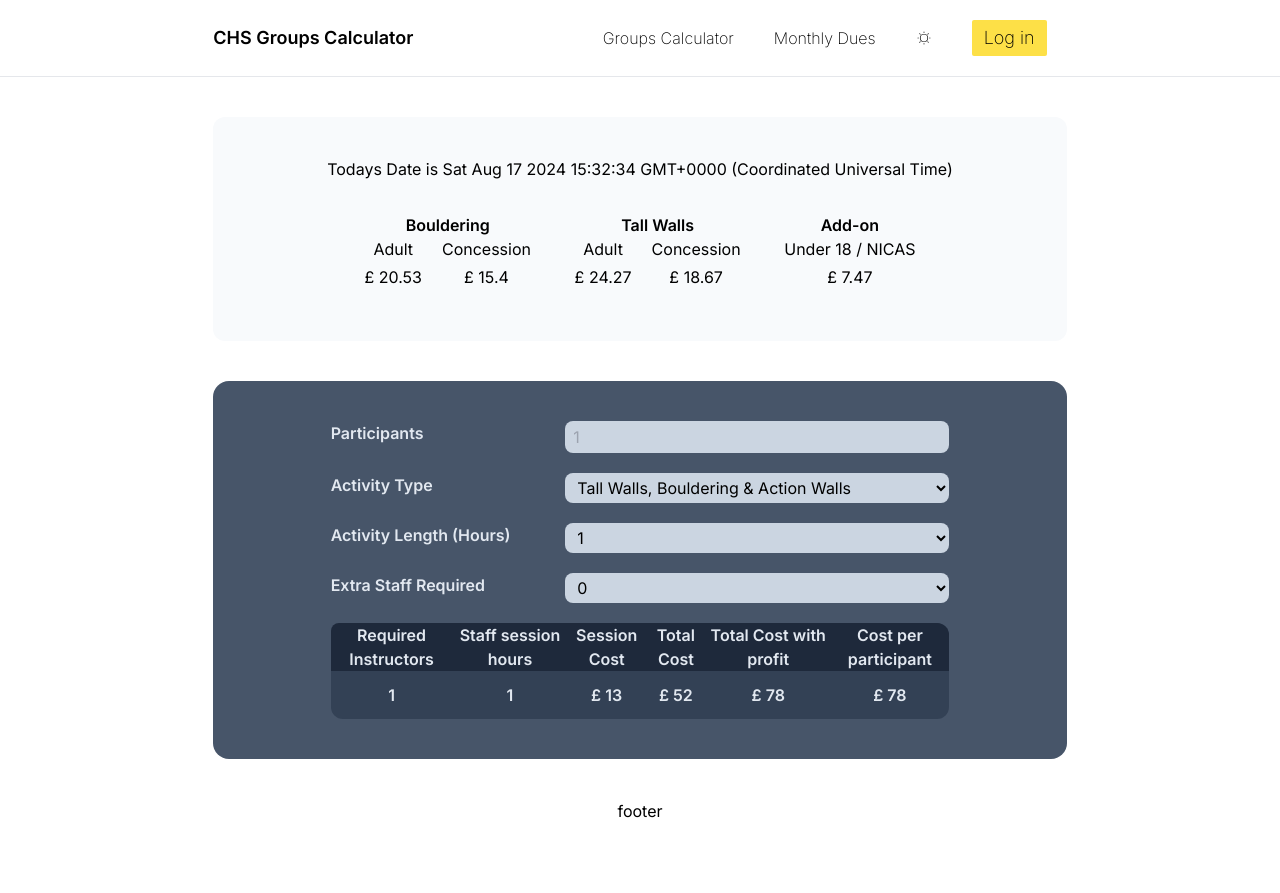
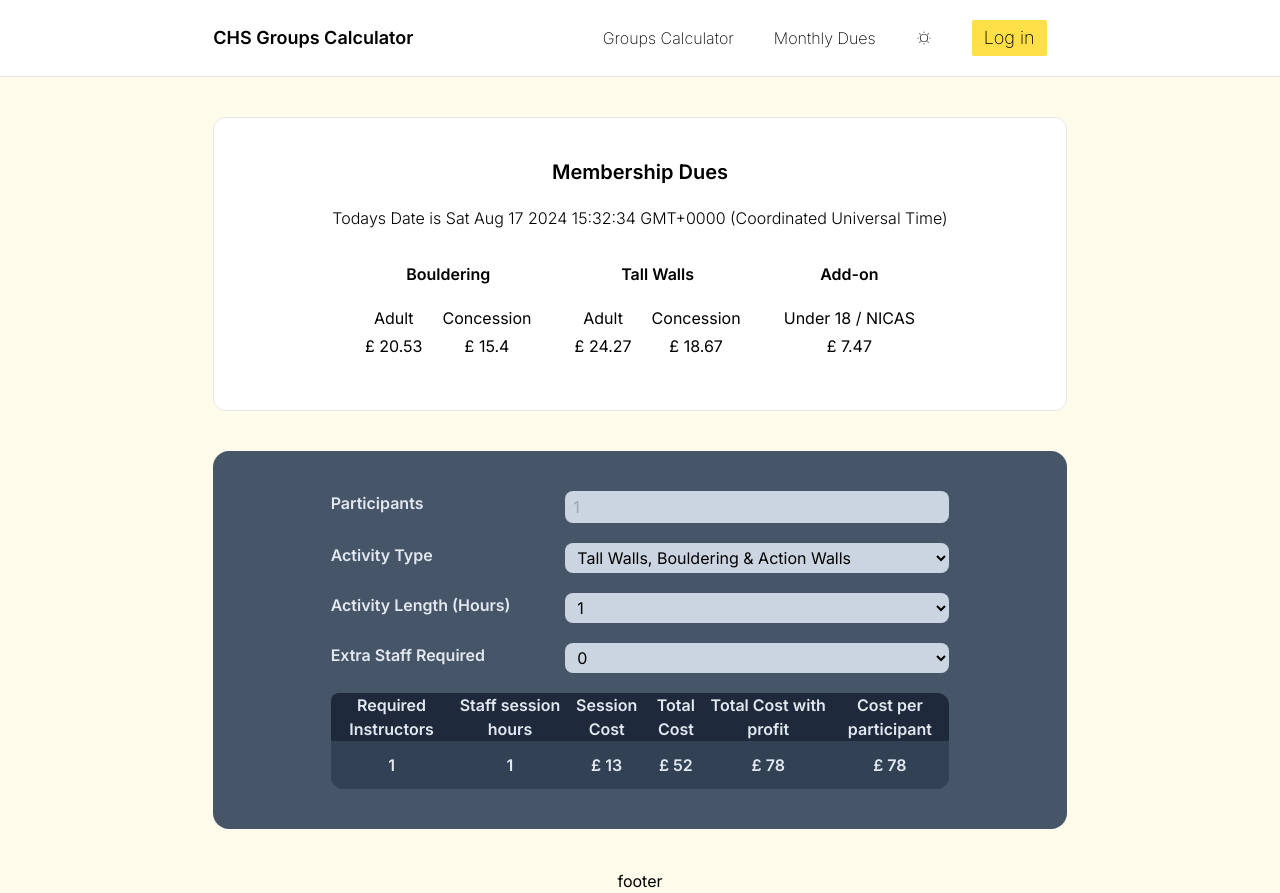
Before and after one commit to MrSteffG/chs-helper, a Next.js app: page / in a window 1280 px wide. Before the commit the page ends 823 px from the top, so only its background shows below. Built offline with nearby package versions, Linux system fonts and the light colour scheme; no server answers.

Commit message:
Update lightmode styling to Dues calculator

```diff
--- a/app/components/DuesCalculator.tsx
+++ b/app/components/DuesCalculator.tsx
@@ -71,10 +71,13 @@ const DuesCalculator = () => {
   };
 
   return (
-    <div className="flex w-2/3 flex-col items-center justify-center gap-5 rounded-xl bg-slate-50 p-10 dark:bg-slate-600 dark:text-white">
-      <h3 className="flex gap-5">Todays Date is {todaysDate.toString()}</h3>
+    <div className="flex w-2/3 flex-col items-center justify-center gap-5 rounded-xl border bg-white p-10 dark:bg-slate-600 dark:text-white">
+      <h3 className="flex text-xl font-semibold">Membership Dues</h3>
+      <h3 className="flex font-light">
+        Todays Date is {todaysDate.toString()}
+      </h3>
       <div className="flex w-4/5 items-center justify-around rounded-2xl p-3 dark:bg-slate-800">
-        <div className="flex flex-col items-center justify-center">
+        <div className="flex flex-col items-center justify-center gap-5">
           <h2 className="font-semibold">Bouldering</h2>
           <div className="flex items-center justify-center gap-5 text-center">
             <div className="flex flex-col gap-1">
@@ -87,7 +90,7 @@ const DuesCalculator = () => {
             </div>
           </div>
         </div>
-        <div className="flex flex-col items-center justify-center">
+        <div className="flex flex-col items-center justify-center gap-5">
           <h3 className="font-semibold">Tall Walls</h3>
           <div className="flex items-center justify-center gap-5 text-center">
             <div className="flex flex-col gap-1">
@@ -100,7 +103,7 @@ const DuesCalculator = () => {
             </div>
           </div>
         </div>
-        <div className="flex flex-col items-center justify-center">
+        <div className="flex flex-col items-center justify-center gap-5">
           <h3 className="font-semibold">Add-on</h3>
           <div className="flex items-center justify-center gap-5 text-center">
             <div className="flex flex-col gap-1">
--- a/app/components/Navbar.tsx
+++ b/app/components/Navbar.tsx
@@ -10,7 +10,7 @@ const Navbar = () => {
   };
 
   return (
-    <div className="flex w-full items-center justify-center border-b dark:bg-slate-800 dark:text-white">
+    <div className="flex w-full items-center justify-center border-b bg-white dark:bg-slate-800 dark:text-white">
       <div className="flex w-2/3 items-center justify-between">
         <h1 className="text-lg font-semibold">CHS Groups Calculator</h1>
         <div className="flex items-center justify-center gap-10 p-5 font-extralight">
--- a/app/page.tsx
+++ b/app/page.tsx
@@ -5,7 +5,7 @@ import DuesCalculator from "./components/DuesCalculator";
 
 export default function Home() {
   return (
-    <div className="flex h-full w-full flex-col items-center gap-10 dark:bg-slate-700">
+    <div className="flex h-full w-full flex-col items-center gap-10 bg-amber-50 dark:bg-slate-700">
       <Navbar />
       {/* <Functionality /> */}
       <DuesCalculator />
```
